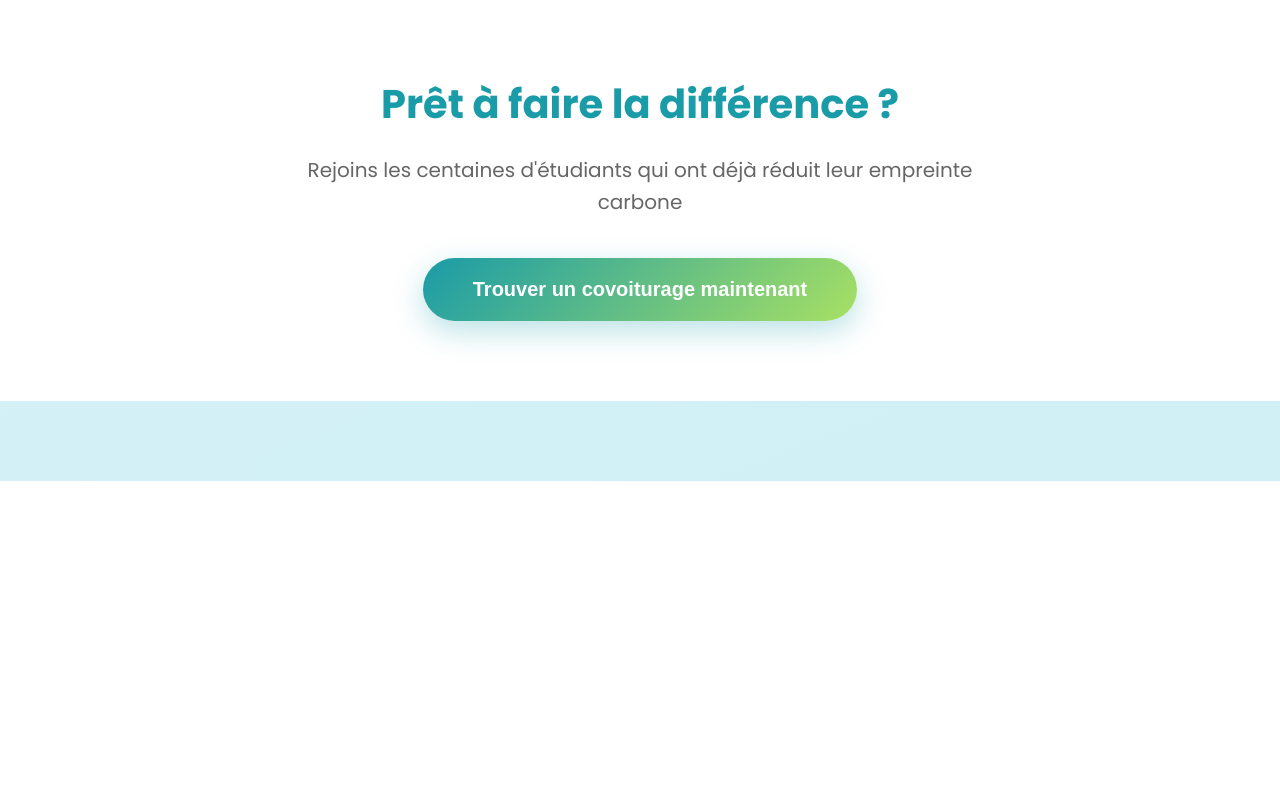
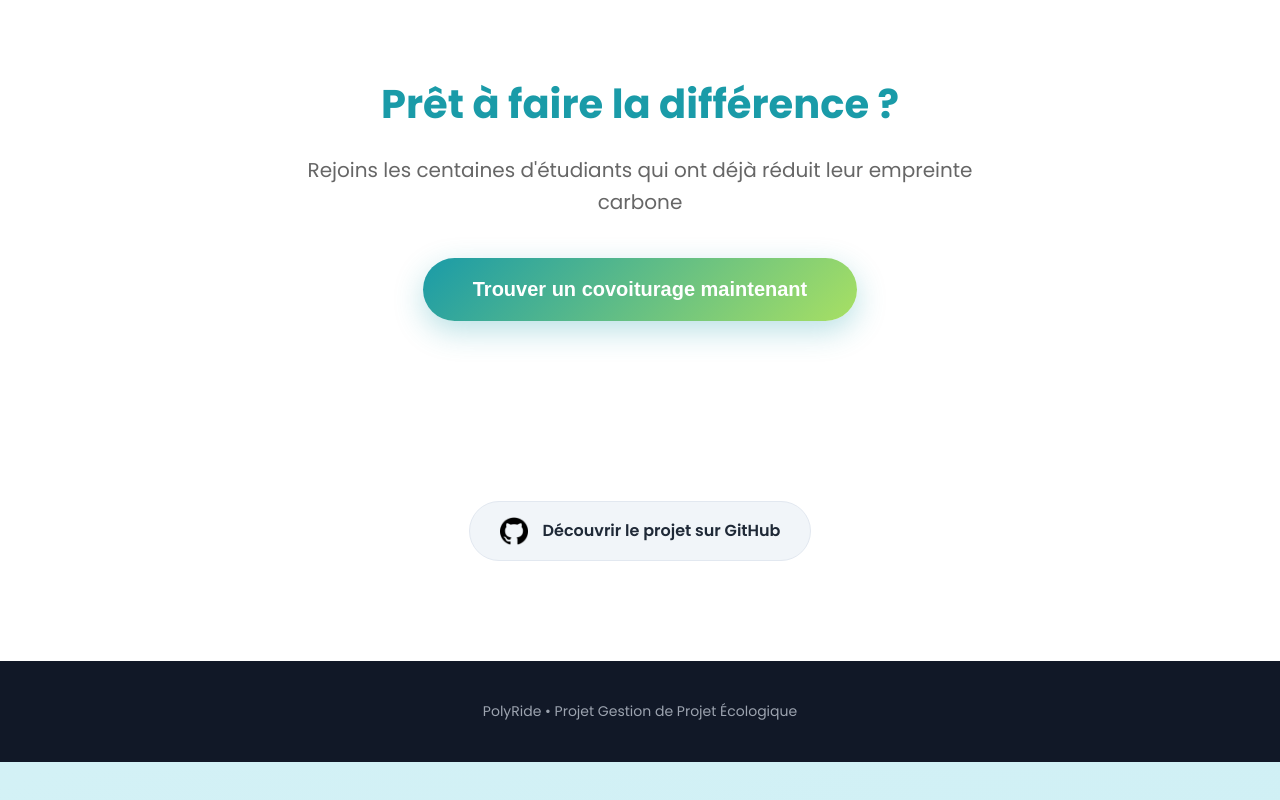
Before and after one commit to PolLamothe/PolyRide, a React (Vite) app in the folder Frontend/: page / in a window 1280 px wide. Shown: the part 2887-3687 px from the top of the page. Before the commit the page ends 3368 px from the top, so only its background shows below. Built offline with nearby package versions, Linux system fonts and the light colour scheme; no server answers.

Commit message:
GitHub link

```diff
--- a/Frontend/src/pages/About.css
+++ b/Frontend/src/pages/About.css
@@ -315,6 +315,31 @@
     box-shadow: 0 10px 24px rgba(0,0,0,0.15);
 }
 
+.github-icon-img {
+    width: 24px;
+    height: 24px;
+    object-fit: contain;
+}
+
+/* --- Mobile Responsive --- */
+@media (max-width: 600px) {
+    .contact-section {
+        padding: 2rem 1rem;
+    }
+
+    .contact-links {
+        flex-direction: column;
+        align-items: center;
+        gap: 0.8rem;
+    }
+
+    .contact-links a {
+        width: 100%;
+        max-width: 260px;
+        justify-content: center;
+    }
+}
+
 /* --- Footer --- */
 .footer {
     text-align: center;
--- a/Frontend/src/pages/About.jsx
+++ b/Frontend/src/pages/About.jsx
@@ -135,6 +135,9 @@ function About() {
                     <p>Restez connectés</p>
                     <div className="contact-links">
                         <a href="https://www.instagram.com/polyride_nantes/"><Instagram /> Instagram</a>
+                        <a href="https://github.com/PolLamothe/PolyRide" target="_blank" rel="noopener noreferrer">
+                            <img src="/github.png" alt="GitHub" className="github-icon-img" /> GitHub
+                        </a>
                     </div>
                 </section>
 
--- a/Frontend/src/pages/Home.css
+++ b/Frontend/src/pages/Home.css
@@ -382,6 +382,48 @@
   }
 }
 
+/* --- GitHub Section --- */
+.home-github-section {
+  background: white;
+  padding: 40px 0;
+  text-align: center;
+}
+
+.home-github-link {
+  display: inline-flex;
+  align-items: center;
+  gap: 15px;
+  background: #f1f5f9;
+  color: #1f2937;
+  padding: 15px 30px;
+  border-radius: 50px;
+  font-weight: 600;
+  text-decoration: none;
+  transition: all 0.3s ease;
+  border: 1px solid #e2e8f0;
+}
+
+.home-github-link:hover {
+  transform: translateY(-3px);
+  background: #e2e8f0;
+  box-shadow: 0 10px 20px rgba(0,0,0,0.05);
+}
+
+.home-github-icon {
+  width: 28px;
+  height: 28px;
+  object-fit: contain;
+}
+
+/* --- Footer --- */
+.home-footer {
+  text-align: center;
+  padding: 40px;
+  background: #111827;
+  color: #9ca3af;
+  font-size: 14px;
+}
+
 /* --- Responsive --- */
 @media (max-width: 768px) {
   .hero-title {
--- a/Frontend/src/pages/Home.jsx
+++ b/Frontend/src/pages/Home.jsx
@@ -195,7 +195,19 @@ export default function Home() {
         </div>
       </section>
 
+      {/* GitHub Link Section */}
+      <section className="home-github-section">
+        <div className="section-content">
+          <a href="https://github.com/PolLamothe/PolyRide" target="_blank" rel="noopener noreferrer" className="home-github-link">
+            <img src="/github.png" alt="GitHub" className="home-github-icon" />
+            <span>Découvrir le projet sur GitHub</span>
+          </a>
+        </div>
+      </section>
 
+      <footer className="home-footer">
+        PolyRide • Projet Gestion de Projet Écologique
+      </footer>
     </div>
   );
 }
```
Also changed, not shown: Frontend/public/github.png (added).
